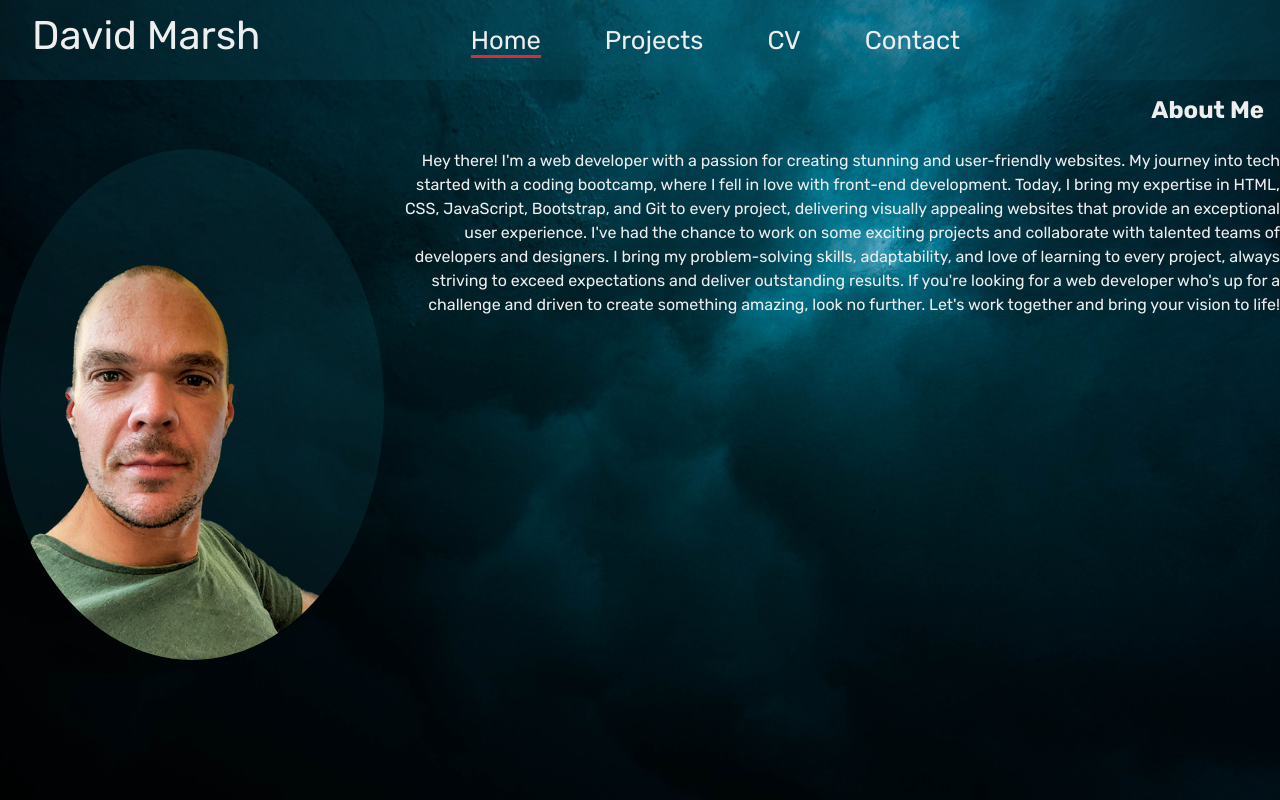
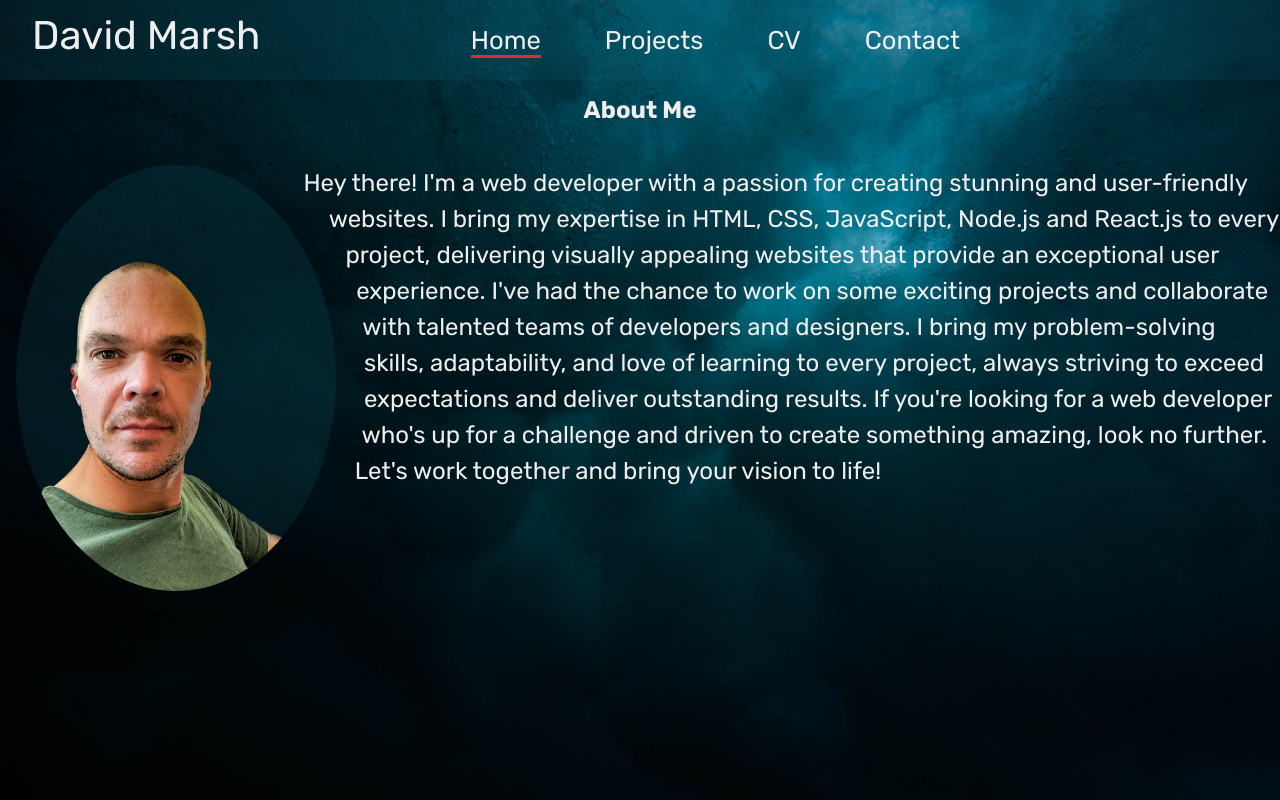
Before and after one commit to Daveym1/React-Portfolio, a React (Create React App) app: page / in a window 1280 px wide. Built offline with nearby package versions, Linux system fonts and the light colour scheme.

Commit message:
updated styling of homepage

```diff
--- a/src/Components/HomePage.js
+++ b/src/Components/HomePage.js
@@ -13,9 +13,8 @@ export default function HomePage() {
       />
         <p className="bio">
           Hey there! I'm a web developer with a passion for creating stunning
-          and user-friendly websites. My journey into tech started with a coding
-          bootcamp, where I fell in love with front-end development. Today, I
-          bring my expertise in HTML, CSS, JavaScript, Bootstrap, and Git to
+          and user-friendly websites. I
+          bring my expertise in HTML, CSS, JavaScript, Node.js and React.js to
           every project, delivering visually appealing websites that provide an
           exceptional user experience. I've had the chance to work on some
           exciting projects and collaborate with talented teams of developers
--- a/src/style.css
+++ b/src/style.css
@@ -92,32 +92,28 @@ header nav a.active {
 /* HomePage Styling */
 
 .profilePic {
-    min-width: 30%;
+    width: 25%;
     background-color: rgba(13, 93, 108, 0.20);
     border-radius: 80%;
-    margin-bottom: 20px;
+    margin: 1rem;
+    shape-outside: ellipse(42.83% 50.30% at center center);
+    margin-right: 3.5rem;
+    float: left;
 
-}
-
-.bioContainer {
-    display: flex;
-    flex-direction: row;
 }
 
 .heading {
 
     display: flex;
-    justify-content:right;
+    justify-content:center;
     padding: 1rem;
     font-size: 1.5rem;
     font-weight: bold;
 }
 
-.bioContainer > p {
-    display: flex;
-    flex-wrap: wrap;
-
-    text-align: right;
+.bio {
+ padding-top: 1rem;
+ margin-left: 1rem;
 }
 
 
@@ -127,11 +123,22 @@ header nav a.active {
     .card {
       width: 45%;
     }
-  }
+
+}
 
   @media (max-width: 720px) {
     .card {
       width: 100%;
+    }
+    .profilePic {
+        width: 40%;
+  }
+}
+
+  @media (min-width: 768px) {
+
+    .bio{
+        font-size: 1.5rem;
     }
   }
 
```
Also changed, not shown: public/logo192.png (added).
